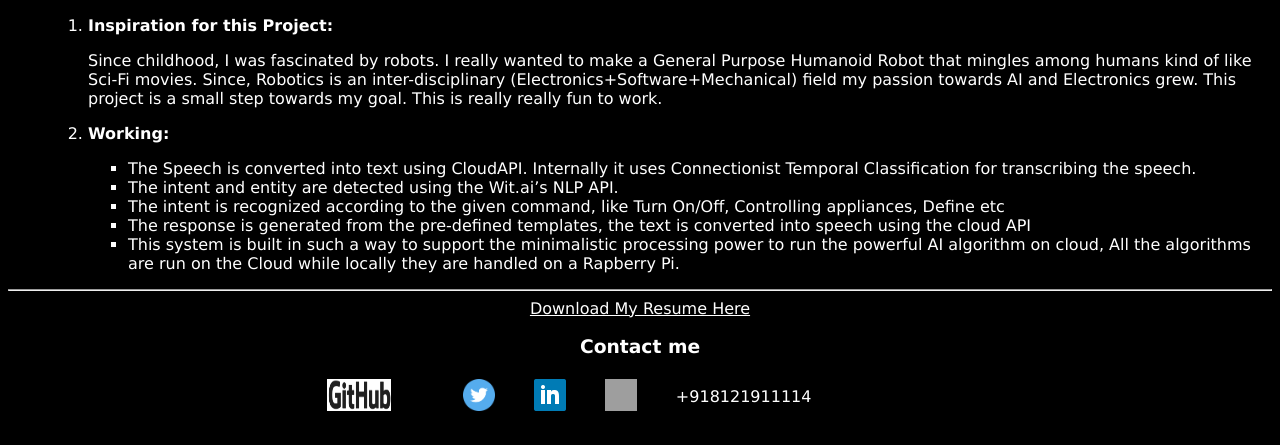
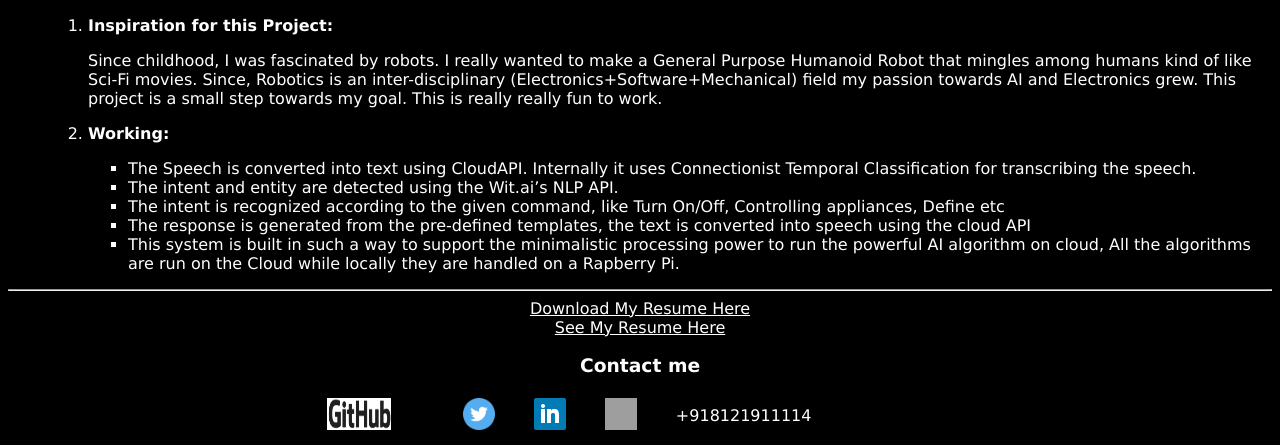
Before and after one commit to abhishekyana/abhishekyana.github.io, a Jekyll site: the page portfolio/index.html, which Jekyll copies as it is, in a window 1280 px wide and 900 px high, scrolled down 3924 px, cut to the strip 455-900 px from the top of the window. Built offline with Jekyll 4.4.1, drawn with Linux system fonts in a browser that asks for light colours; grey boxes are pictures that could not be loaded.

Commit message:
Added PDF

```diff
--- a/portfolio/index.html
+++ b/portfolio/index.html
@@ -140,7 +140,7 @@
 </ol>
 </div>
 <hr>
-<div id="resume"><a href="files/Resume_1.pdf" download>Download My Resume Here</a></div>
+<div id="resume"><a href="files/Resume_1.pdf" download>Download My Resume Here</a><br><a href="files/Resume_1.pdf">See My Resume Here</a></div>
 
 <div id="contact" align="center">
     <h3>Contact me</h3>
```
